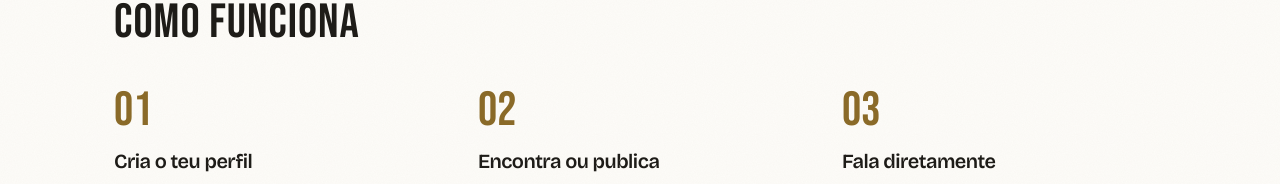
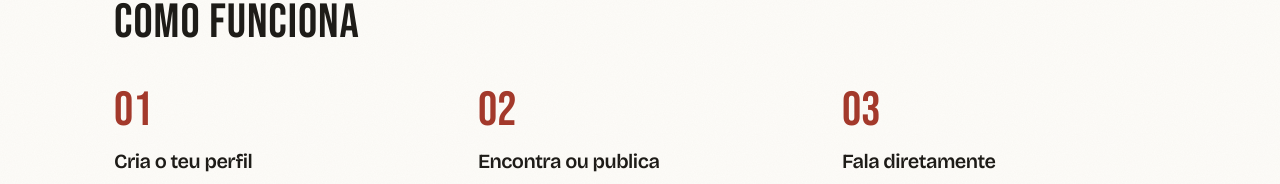
Before and after one commit to OGuinapo/Barberplaza, a Next.js app: page / in a window 1280 px wide. Shown: the part 721-905 px from the top of the page. Built offline with nearby package versions, Linux system fonts and the light colour scheme; no server answers.

Commit message:
Change step number color from brass to red

```diff
--- a/src/app/page.tsx
+++ b/src/app/page.tsx
@@ -39,7 +39,7 @@ export default function Home() {
         <ol className="grid gap-10 md:grid-cols-3">
           {PASSOS.map((p) => (
             <li key={p.n}>
-              <span className="font-brand text-5xl text-brass leading-none">{p.n}</span>
+              <span className="font-brand text-5xl text-red leading-none">{p.n}</span>
               <h3 className="text-xl mt-3 mb-1.5">{p.titulo}</h3>
               <p className="text-[15px] text-muted leading-relaxed max-w-xs">{p.texto}</p>
             </li>
```
